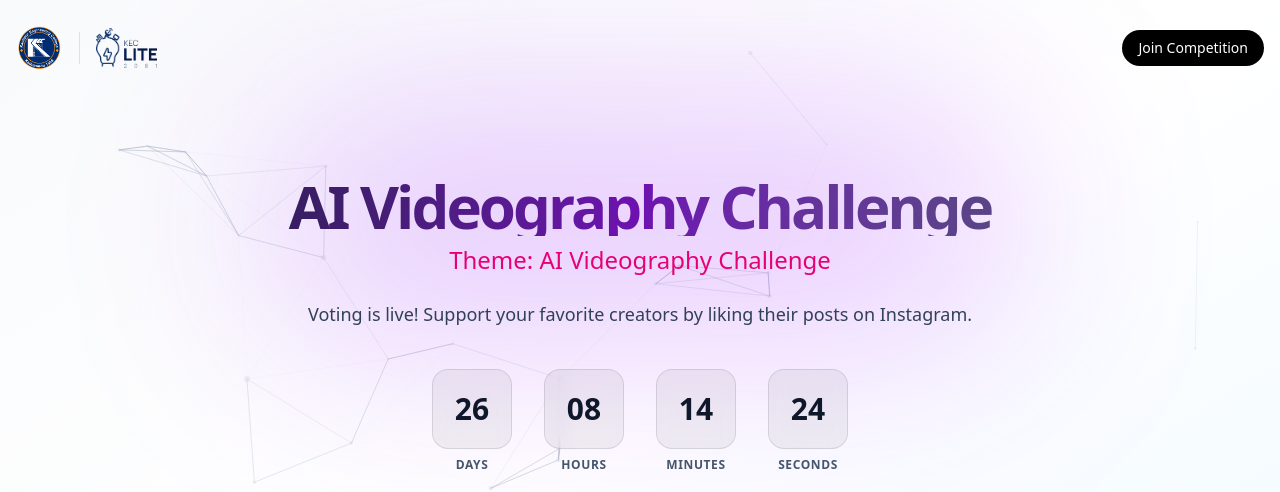
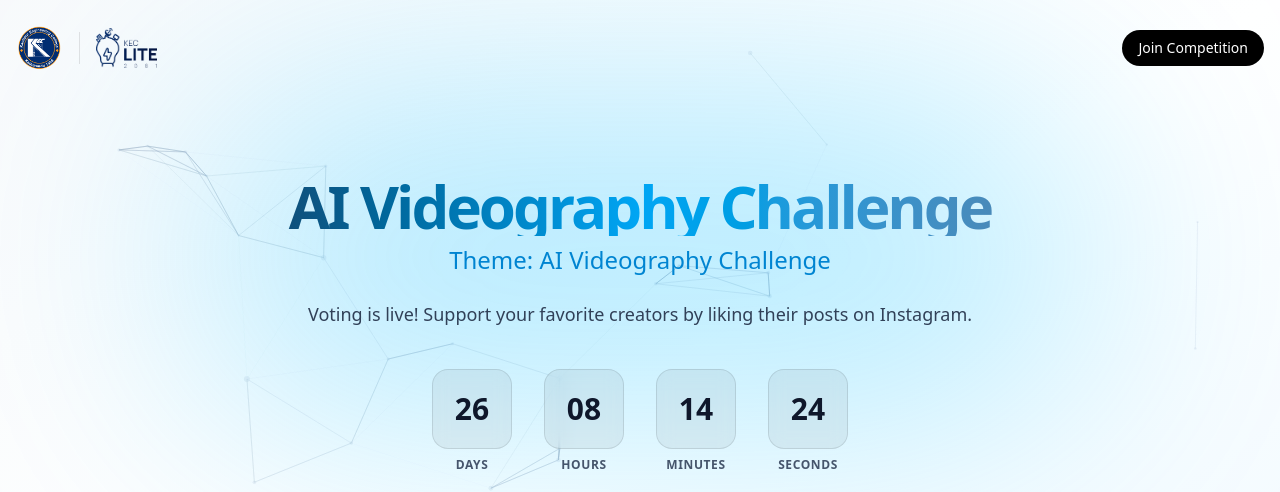
Before and after one commit to dream-edge/Ai-video, a Next.js app: page / in a window 1280 px wide. Shown: the top 492 px of the page. Built offline with nearby package versions, Linux system fonts and the light colour scheme; no server answers; the database is empty.

Commit message:
Refine visual theme to Snowish Blue

```diff
--- a/src/app/page.tsx
+++ b/src/app/page.tsx
@@ -95,12 +95,12 @@ export default function Home() {
         <div ref={heroRef} className="space-y-16">
             {/* Hero Section */}
             <section className="text-center py-12 md:py-20 relative">
-                <div className="absolute top-0 left-1/2 -translate-x-1/2 w-full max-w-3xl h-64 bg-purple-600/20 blur-[100px] -z-10 rounded-full" />
+                <div className="absolute top-0 left-1/2 -translate-x-1/2 w-full max-w-4xl h-80 bg-sky-400/30 blur-[130px] -z-10 rounded-full" />
 
-                <h1 className="hero-text text-4xl md:text-6xl font-bold tracking-tighter bg-gradient-to-r from-slate-900 via-purple-800 to-gray-600 bg-clip-text text-transparent mb-2">
+                <h1 className="hero-text text-4xl md:text-6xl font-bold tracking-tighter bg-gradient-to-r from-slate-900 via-sky-500 to-slate-500 bg-clip-text text-transparent mb-2">
                     AI Videography Challenge
                 </h1>
-                <h2 className="hero-text text-xl md:text-2xl font-medium text-pink-600 mb-6">
+                <h2 className="hero-text text-xl md:text-2xl font-medium text-sky-600 mb-6">
                     Theme: {settings.theme}
                 </h2>
                 <p className="hero-text text-lg text-slate-700 max-w-2xl mx-auto mb-10 leading-relaxed font-medium">
```
